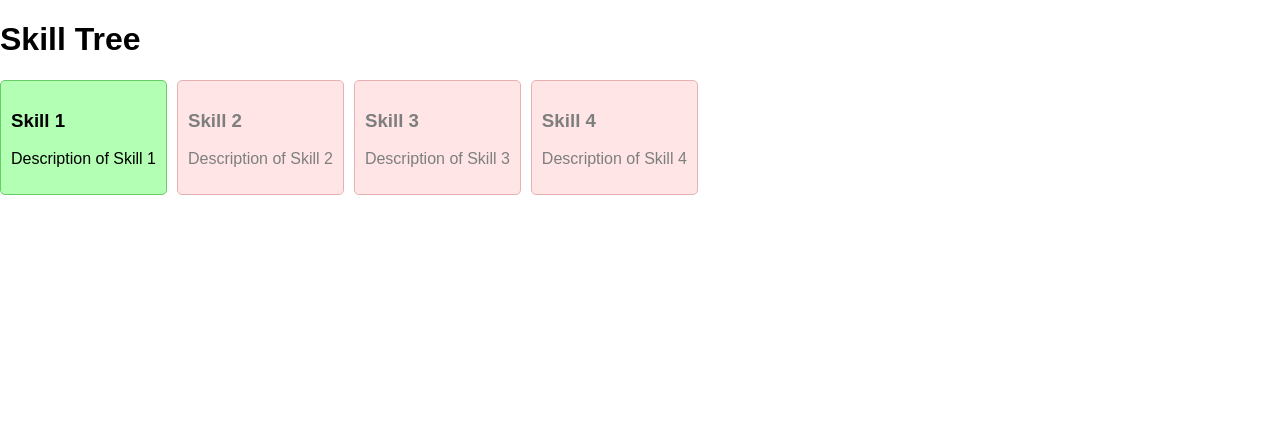
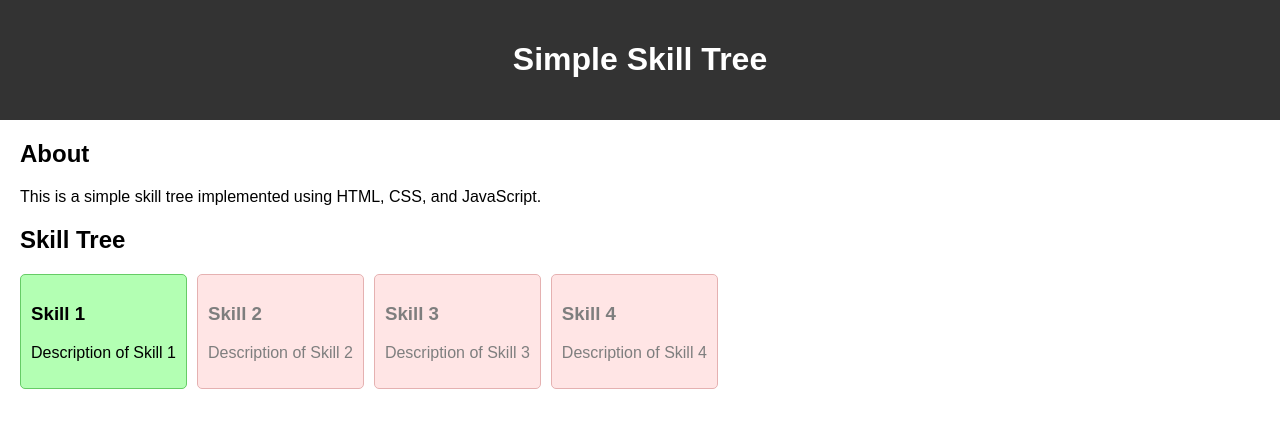
Before and after one commit to casteliad/5e, a plain HTML site: page index.html in a window 1280 px wide. Drawn offline with Linux system fonts and the light colour scheme.

Commit message:
Update index.html

```diff
--- a/index.html
+++ b/index.html
@@ -1,13 +1,25 @@
 <!DOCTYPE html>
 <html>
 <head>
-  <title>Skill Tree</title>
-  <link rel="stylesheet" type="text/css" href="styles.css">
+  <title>Simple Skill Tree</title>
+  <link rel="stylesheet" href="styles.css">
 </head>
 <body>
-  <h1>Skill Tree</h1>
+  <header>
+    <h1>Simple Skill Tree</h1>
+  </header>
 
-  <div id="skillTree"></div>
+  <main>
+    <section>
+      <h2>About</h2>
+      <p>This is a simple skill tree implemented using HTML, CSS, and JavaScript.</p>
+    </section>
+
+    <section>
+      <h2>Skill Tree</h2>
+      <div id="skillTree"></div>
+    </section>
+  </main>
 
   <script src="script.js"></script>
 </body>
```
